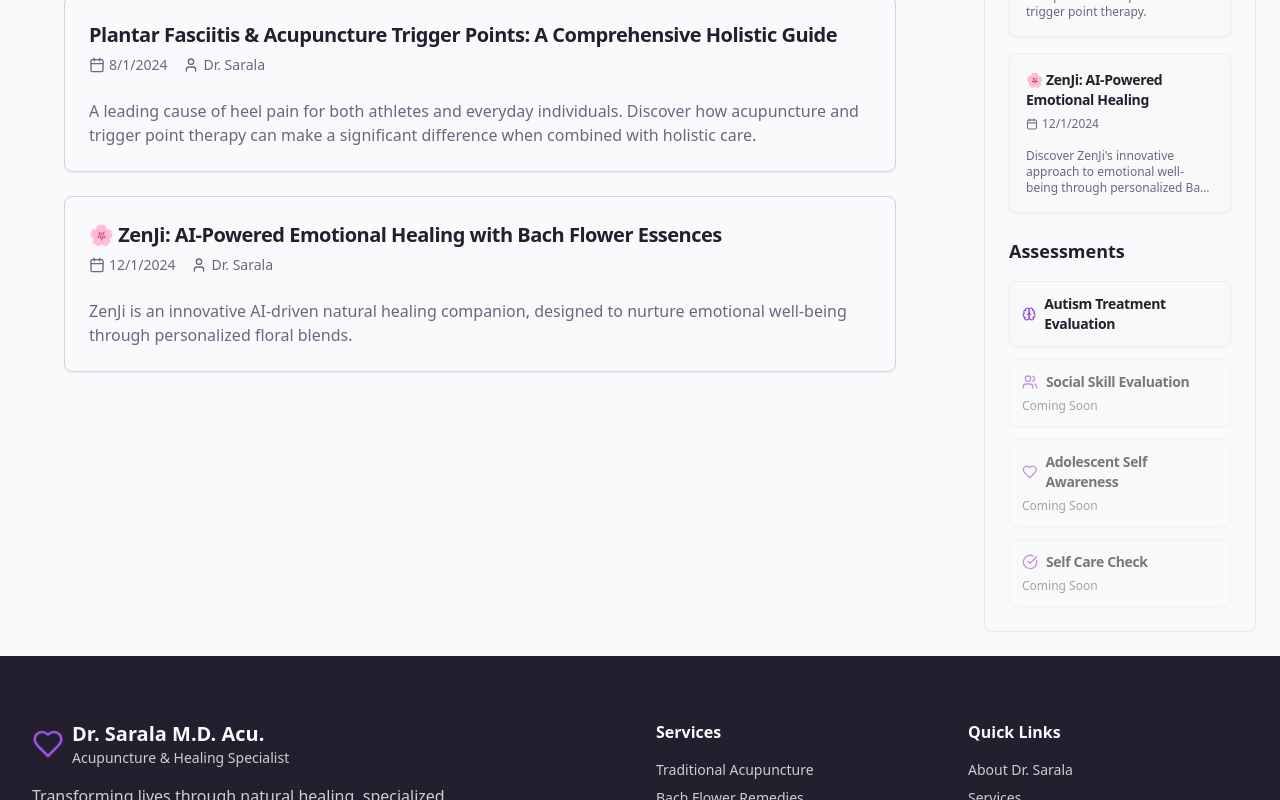
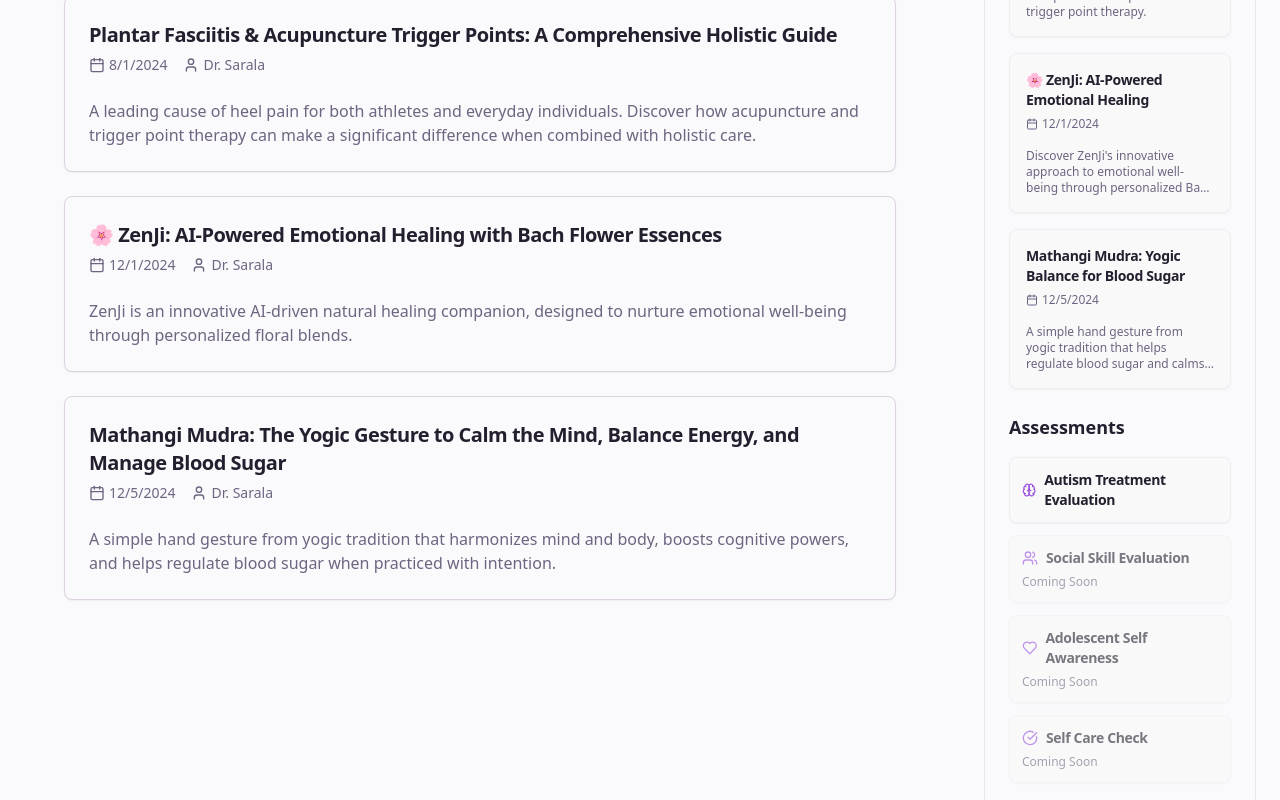
Before and after one commit to zen8touch/sarala-wellbeing-hub, a React (Vite) app: page /blog in a window 1280 px wide. Shown: the part 472-1272 px from the top of the page. Built offline with nearby package versions, Linux system fonts and the light colour scheme.

Commit message:
Add Mathangi Mudra blog post

```diff
--- a/src/components/BlogPreview.tsx
+++ b/src/components/BlogPreview.tsx
@@ -20,6 +20,12 @@ const blogPosts = [
     title: "🌸 ZenJi: AI-Powered Emotional Healing",
     excerpt: "Discover ZenJi's innovative approach to emotional well-being through personalized Bach Flower Essences.",
     date: "2024-12-01",
+  },
+  {
+    id: 4,
+    title: "Mathangi Mudra: Yogic Balance for Blood Sugar",
+    excerpt: "A simple hand gesture from yogic tradition that helps regulate blood sugar and calms post-meal giddiness.",
+    date: "2024-12-05",
   }
 ];
 
--- a/src/pages/Blog.tsx
+++ b/src/pages/Blog.tsx
@@ -211,6 +211,80 @@ With ZenJi as your guide, Bach Flower Remedies become more than a remedy—they
 
 🌿 **Let ZenJi help you step into balance, resilience, and a life in tune with your true self.**
     `
+  },
+  {
+    id: 4,
+    title: "Mathangi Mudra: The Yogic Gesture to Calm the Mind, Balance Energy, and Manage Blood Sugar",
+    excerpt: "A simple hand gesture from yogic tradition that harmonizes mind and body, boosts cognitive powers, and helps regulate blood sugar when practiced with intention.",
+    date: "2024-12-05",
+    author: "Dr. Sarala",
+    content: `
+## A Story from Everyday Life
+
+Imagine Ravi, a busy consultant. Every day is packed with meetings and deadlines, and snacks are often his only pause between tasks. He's brilliant at his job but lately has been struggling with constant fatigue, difficulty in focusing, and that familiar post-meal "giddy," foggy-headed feeling—especially after lunch. Ravi was recently diagnosed with early-stage diabetes. Despite medications and dietary changes, he still feels off-balance mentally and physically.
+
+One evening, his yoga therapist introduces him to **Mathangi Mudra**—a simple hand gesture said by yogic tradition to harmonize mind and body, boost cognitive and creative powers, and, importantly, help regulate blood sugar when practiced with intention.
+
+## What is Mathangi Mudra?
+
+Mathangi Mudra is a yogic hand gesture in which the middle fingers of both hands are raised and pressed together while the remaining fingers are interlocked. The palms touch gently. This powerful formation isn't just about the fingers—it's about balance.
+
+## How Mathangi Mudra Helped Ravi
+
+Ravi begins incorporating Mathangi Mudra into his routine:
+
+**Post-meal Reset**: Instead of napping or doom-scrolling after lunch, Ravi sits quietly, brings his hands into Mathangi Mudra, closes his eyes, and breathes gently for 15 minutes—especially after eating.
+
+**Immediate Shift**: He notices that the giddiness, that mild dizziness and fog after a high-carb meal, gently ebbs away. The surge of energy or glucose that would rattle his nerves instead seems to "settle" and even out.
+
+**Daily Brain Saver**: Practicing 10 minutes in the morning and evening, Ravi finds he no longer dreads his afternoon crash. His concentration improves. And when office presentations are due, he feels less anxious and more composed.
+
+## Why It Works: The Science and the Subtle
+
+**Balances Left and Right Brain**: Mathangi Mudra helps synchronize hemispherical brain activity, which is disrupted by stress and blood sugar swings.
+
+**Five Element Harmony**: By bringing the middle fingers together (channeling space/ether element) and interlocking the others, the mudra integrates all five elements (earth, water, fire, air, space). This fosters equilibrium in body systems, including nervous and endocrine activity.
+
+**Reduces Stress**: Regular practice calms the mind and relieves the physical effects of stress—a major driver for both mental fatigue and imbalanced glucose metabolism.
+
+**Manages Blood Sugar**: Repeated anecdotal and yogic evidence notes that Mathangi Mudra, practiced for 15 minutes after eating, can reduce "post-prandial" (after meal) surges in glucose—making it especially helpful for those with diabetes or prediabetes. The feeling of dizziness and heaviness after food fades, leaving the practitioner alert and at ease.
+
+## Step-by-Step Guide: Practicing Mathangi Mudra
+
+### Form the Mudra:
+
+- Interlock all your fingers except for the middle fingers.
+- Raise and join the middle fingers together, keeping them straight and touching.
+- Place the mudra at the heart or solar plexus level.
+
+### Sit Comfortably:
+
+- Keep the spine straight, shoulders relaxed.
+- Close your eyes, and breathe slowly.
+
+### Duration:
+
+- **10 minutes morning and evening** (for brain clarity, anxiety, creativity).
+- **15 minutes after meals**, particularly after lunch or whenever you experience post-meal tiredness or a glucose "rush."
+
+### Be Consistent:
+
+- Notice improvements in speech, learning, confidence—Mathangi Mudra is also famed for boosting eloquence, memory, and artistic abilities.
+
+## The Takeaway
+
+Ravi's story is a reminder that sometimes the smallest, simplest practices can have a powerful effect. **Mathangi Mudra is not a substitute for diabetes medications or diet**, but it can be a gentle, supportive tool—especially for those seeking clarity, memory, or a naturally calm mind amid the ups and downs of modern life (and blood sugar).
+
+Try it after your next meal. When you feel that "heaviness" coming on, close your eyes, try the mudra, and notice your body and mind find their calm center.
+
+## Disclaimer
+
+Mathangi Mudra is a supportive practice, not a replacement for medical advice or treatment. Always consult your healthcare provider for diagnosis and individualized therapy.
+
+## Ready to try?
+
+Start your Mathangi Mudra practice today and experience an immediate easing of stress, a calmer gut, and a clearer mind—one breath, one gesture at a time.
+    `
   }
 ];
 
```
